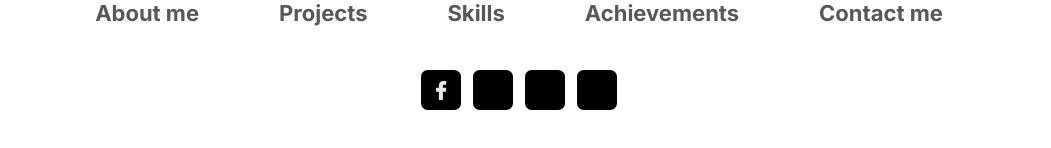
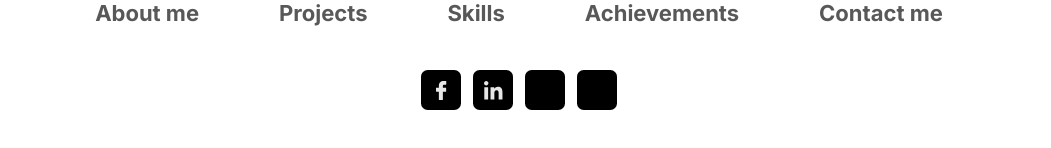
Before and after one commit to Roshen-Perera/ceylon-developers-portfolio, a Next.js app: page /portfolio in a window 1280 px wide. Shown: the part 5261-5409 px from the top of the page, without its empty margins (121-1172 px from the left). Built offline with nearby package versions, Linux system fonts and the light colour scheme.

Commit message:
Add LinkedIn icon to FooterPortfolio component

```diff
--- a/components/footerPortfolio.tsx
+++ b/components/footerPortfolio.tsx
@@ -37,7 +37,20 @@ const FooterPortfolio = () => {
               />
             </svg>
           </div>
-          <div className="flex w-[40px] h-[40px] bg-black items-center justify-center rounded-[6.67px]"></div>
+          <div className="flex w-[40px] h-[40px] bg-black items-center justify-center rounded-[6.67px]">
+            <svg
+              width="19"
+              height="19"
+              viewBox="0 0 19 19"
+              fill="none"
+              xmlns="http://www.w3.org/2000/svg"
+            >
+              <path
+                d="M18.455 18.4599H18.4599V11.689C18.4599 8.37744 17.7477 5.82564 13.8749 5.82564C12.0123 5.82564 10.7635 6.84636 10.2531 7.81456H10.2006V6.13415H6.52802V18.4599H10.3516V12.3569C10.3516 10.7487 10.6568 9.19631 12.6458 9.19631C14.6068 9.19631 14.6363 11.0293 14.6363 12.4603V18.4599H18.455ZM0.303605 6.13579H4.13048V18.4615H0.303605V6.13579ZM2.2154 0C1.62784 0 1.06435 0.233406 0.648887 0.648871C0.233421 1.06434 1.53736e-05 1.62783 1.53736e-05 2.21538C-0.00217382 2.8056 0.229522 3.37265 0.644402 3.79245C1.05928 4.21225 1.62356 4.45061 2.21376 4.45538C3.43796 4.45538 4.42914 3.44123 4.42914 2.21703C4.42914 0.992821 3.43796 0 2.2154 0Z"
+                fill="#E7E7E7"
+              />
+            </svg>
+          </div>
           <div className="flex w-[40px] h-[40px] bg-black items-center justify-center rounded-[6.67px]"></div>
           <div className="flex w-[40px] h-[40px] bg-black items-center justify-center rounded-[6.67px]"></div>
         </div>
```
